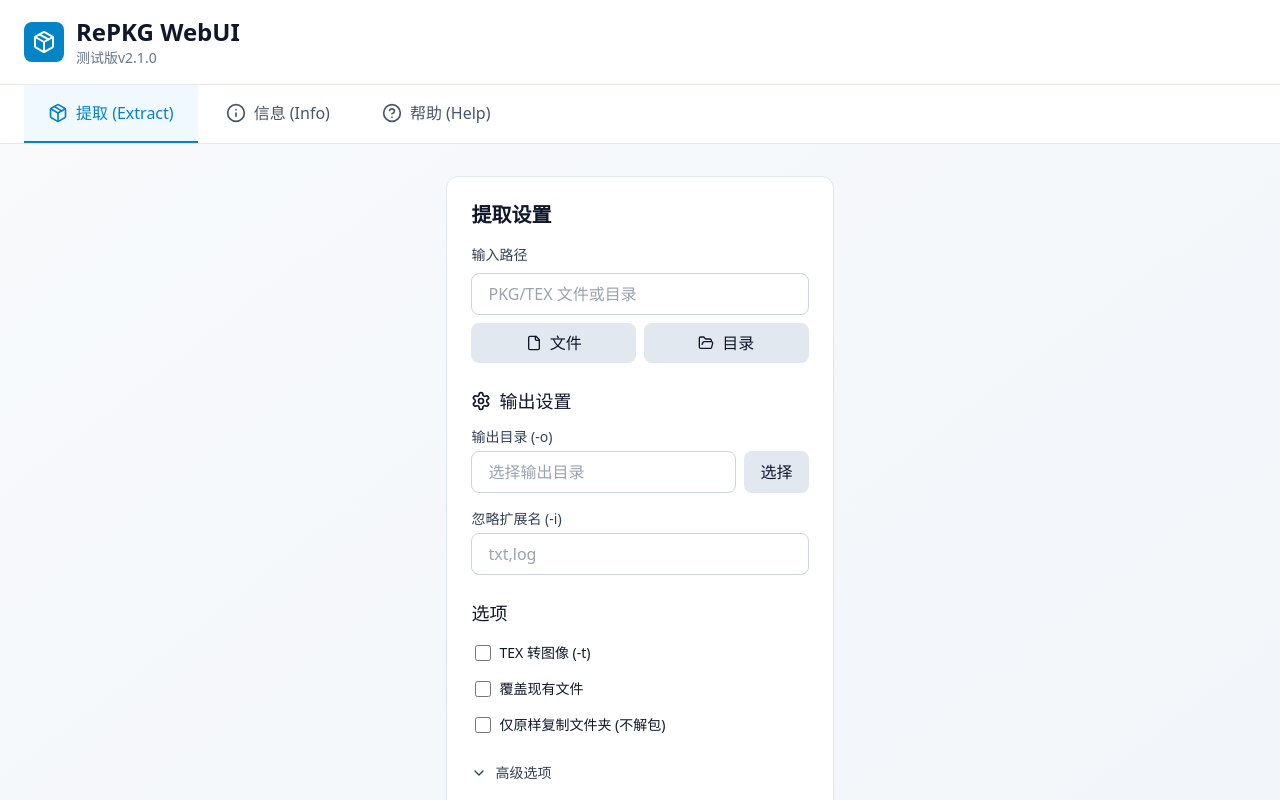
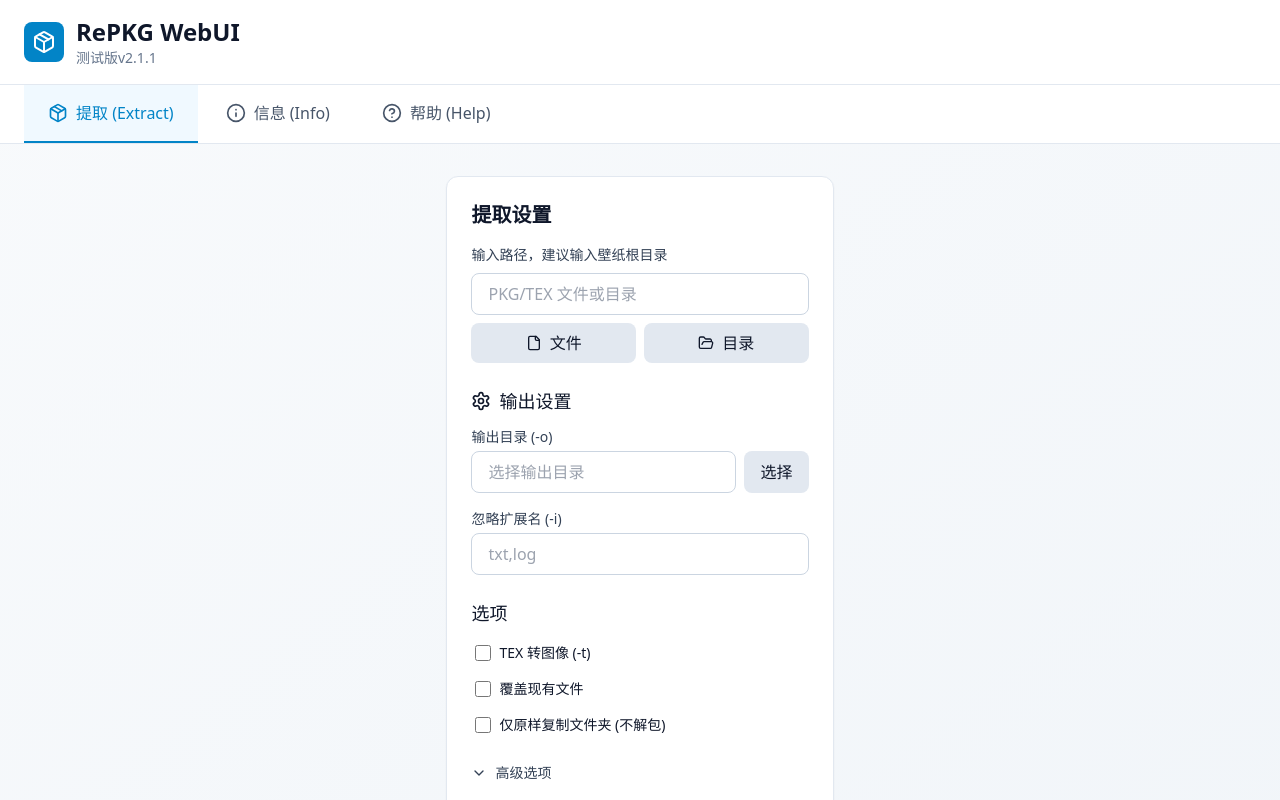
Before and after one commit to liaowwxx/Repkg-GUI, a React (Vite) app: page / in a window 1280 px wide. Shown: the top 800 px of the page. Built offline with nearby package versions, Linux system fonts and the light colour scheme.

Commit message:
renew version

```diff
--- a/src/App.jsx
+++ b/src/App.jsx
@@ -69,7 +69,7 @@
             </div>
             <div>
               <h1 className="text-2xl font-bold text-slate-900">RePKG WebUI</h1>
-              <p className="text-sm text-slate-500">测试版v2.1.0</p>
+              <p className="text-sm text-slate-500">测试版v2.1.1</p>
             </div>
           </div>
         </div>
--- a/src/components/ExtractView.jsx
+++ b/src/components/ExtractView.jsx
@@ -431,7 +431,7 @@
             {/* Input Path */}
             <div className="mb-6">
               <label className="block text-sm font-medium text-slate-700 mb-2">
-                输入路径
+                输入路径，建议输入壁纸根目录
               </label>
               <div className="flex flex-col gap-2">
                 <input
```
Also changed, not shown: 1 other file (tests, documents, lock files or other folders).
